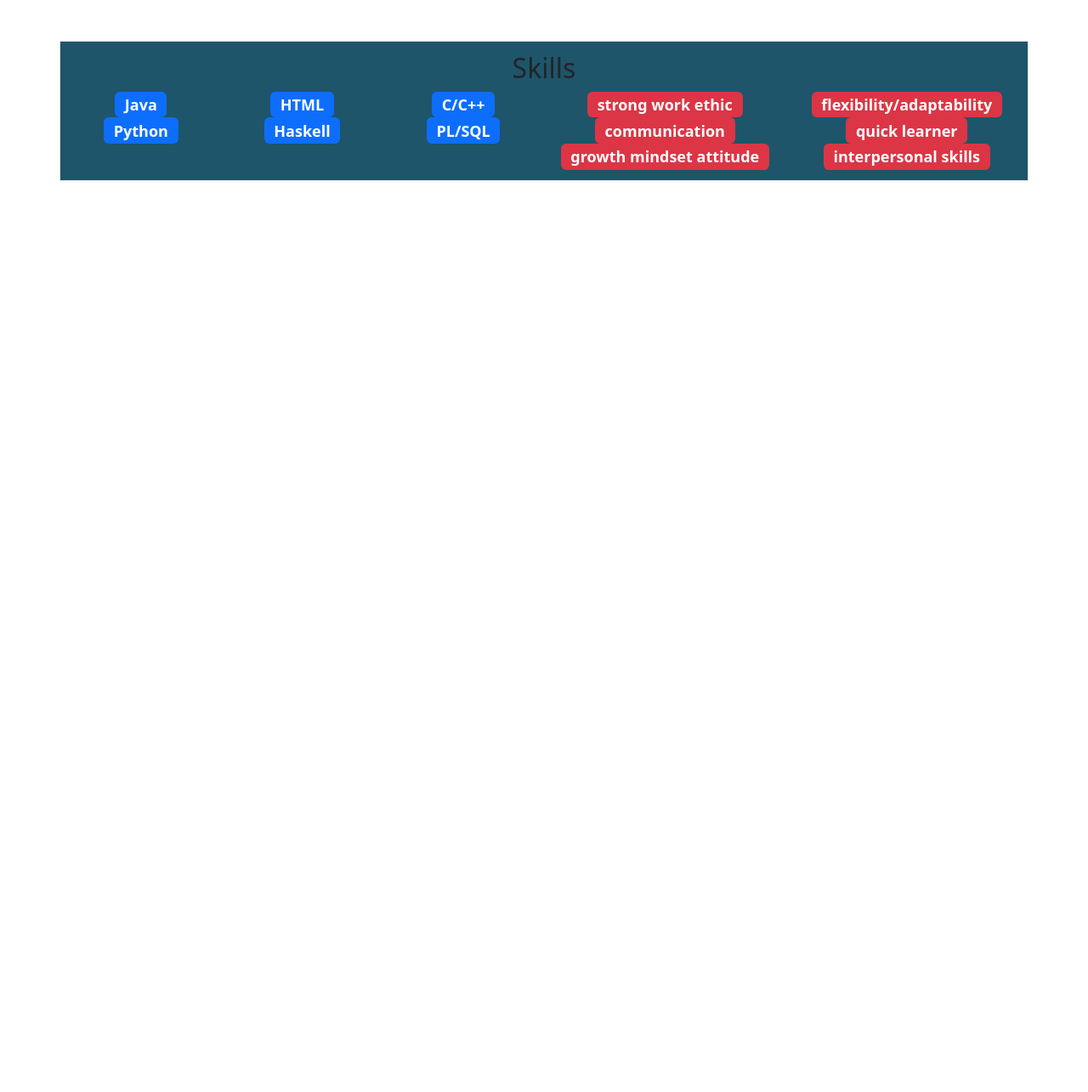
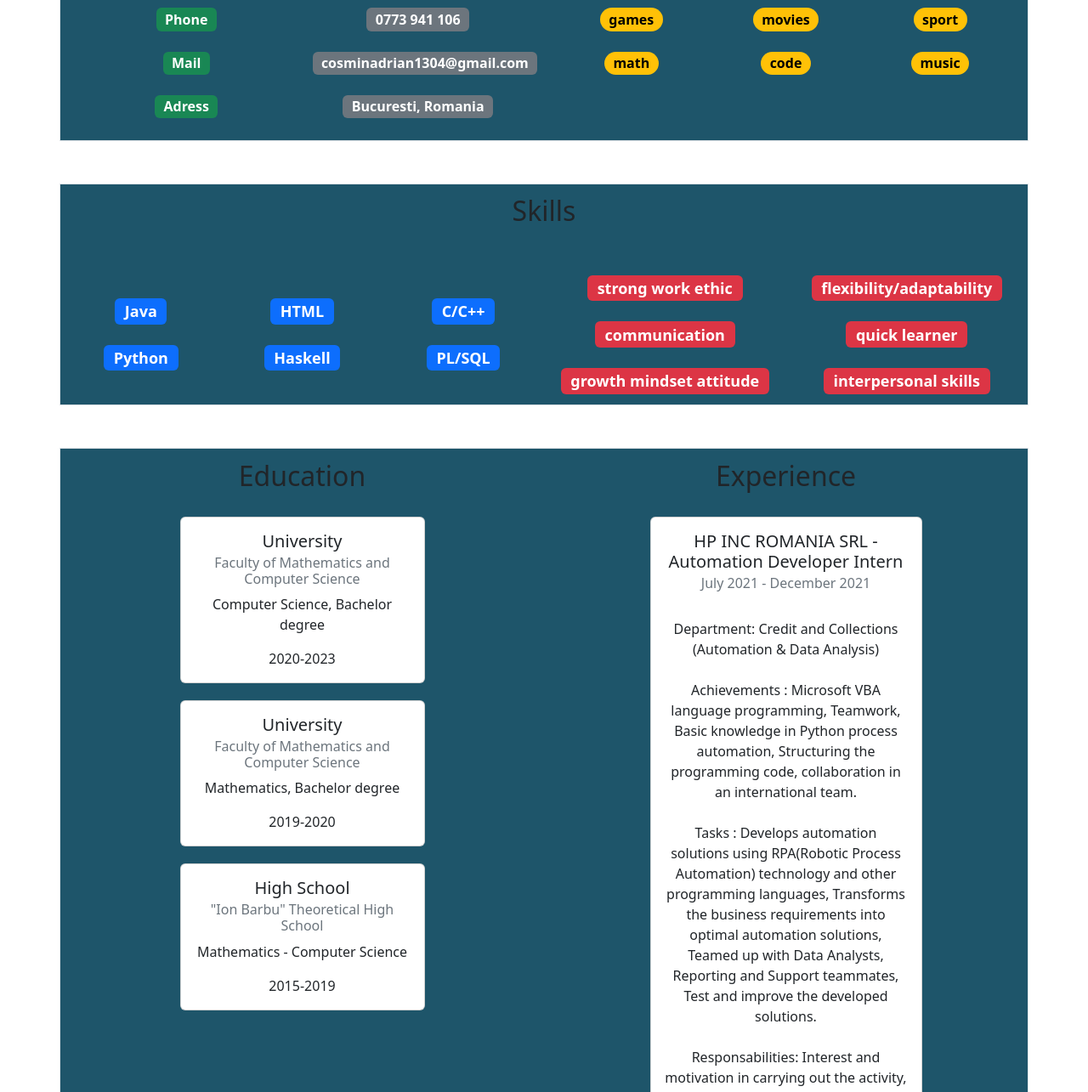
Before and after one commit to AdrianCosmin18/nedelcucosminadrian.github.io, a plain HTML site: page home.html in a window 1280 px wide. Shown: the part 673-1958 px from the top of the page at 85% size. Before the commit the page ends 886 px from the top, so only its background shows below. Drawn offline with nearby package versions, Linux system fonts and the light colour scheme.

Commit message:
refactoring code

```diff
--- a/home.html
+++ b/home.html
@@ -21,7 +21,7 @@
 
         <li class="nav-item">
             <button type="button" class="btn btn-primary"
-                style="background-color: #e8eaeb; border: #e8eaeb; color: black;">Home</button>
+                style="background-color: #B0E0E6; border: #e8eaeb; color: black;">Home</button>
         </li>
 
         <li class="nav-item">
@@ -67,7 +67,7 @@
     </div>
 
     <div class="container border"
-        style="display: flex; flex-direction: column; justify-content: center; align-items: center; background-color: #1e556a; padding-top: 2%;">
+        style="display: flex; flex-direction: column; justify-content: center; align-items: center; background-color: #1e556a; padding-top: 2%; padding-bottom: 2%;">
 
         <img class="infoIcon" src="./pictures/info.jpeg" alt="" style="width: 50px;">
 
@@ -83,27 +83,29 @@
             asperiores?</p>
 
         <!-- INCA DE LUCRAT AICI  -->
-        <div class="row">
+        <div class="row gy-5">
 
             <div class="col-md-6 col-12">
                 <div class="container text-center">
-                    <div class="row">
-                        <div class="col-sm-6"><span class="badge text-bg-success"
+                    <div class="row gy-4">
+                        <h2>Persoanl info</h2>
+
+                        <div class="col-lg-6"><span class="badge text-bg-success"
                                 style="font-size: medium;">Birthdate</span></div>
-                        <div class="col-sm-6"><span class="badge text-bg-secondary"
+                        <div class="col-lg-6"><span class="badge text-bg-secondary"
                                 style="font-size: medium;">18-12-1999</span></div>
-                        <div class="col-sm-6"><span class="badge text-bg-success"
+                        <div class="col-lg-6"><span class="badge text-bg-success"
                                 style="font-size: medium;">Phone</span></div>
-                        <div class="col-sm-6"><span class="badge text-bg-secondary" style="font-size: medium;">0773 941
+                        <div class="col-lg-6"><span class="badge text-bg-secondary" style="font-size: medium;">0773 941
                                 106</span></div>
-                        <div class="col-sm-6"><span class="badge text-bg-success" style="font-size: medium;">Mail</span>
+                        <div class="col-lg-6"><span class="badge text-bg-success" style="font-size: medium;">Mail</span>
                         </div>
-                        <div class="col-sm-6"><span class="badge text-bg-secondary"
+                        <div class="col-lg-6"><span class="badge text-bg-secondary"
                                 style="font-size: medium;">cosminadrian1304@gmail.com</span>
                         </div>
-                        <div class="col-sm-6"><span class="badge text-bg-success"
+                        <div class="col-lg-6"><span class="badge text-bg-success"
                                 style="font-size: medium;">Adress</span></div>
-                        <div class="col-sm-6"><span class="badge text-bg-secondary"
+                        <div class="col-lg-6"><span class="badge text-bg-secondary"
                                 style="font-size: medium;">Bucuresti, Romania</span>
                         </div>
                     </div>
@@ -111,17 +113,27 @@
                 </div>
             </div>
 
-            <div class="col-md-6 col-12">
+            <div class="col-md-6 col-12" style="display: flex; align-items: center; justify-content: center;">
                 <div class="container text-center">
-                    <div class="row">
-                        <div class="col-lg-4 col-sm-6">games</div>
-                        <div class="col-lg-4 col-sm-6">movies</div>
+                    <div class="row gy-4">
 
-                        <div class="col-lg-4 col-sm-6">sport</div>
-                        <div class="col-lg-4 col-sm-6">math</div>
+                        <h2>Hobbies</h2>
+                        <div class="col-lg-4 col-sm-6"><span class="badge rounded-pill text-bg-warning"
+                                style="font-size: medium;">games</span>
+                        </div>
 
-                        <div class="col-lg-4 col-sm-6">code</div>
-                        <div class="col-lg-4 col-sm-6">music</div>
+                        <div class="col-lg-4 col-sm-6"><span class="badge rounded-pill text-bg-warning"
+                                style="font-size: medium;">movies</span></div>
+
+                        <div class="col-lg-4 col-sm-6"><span class="badge rounded-pill text-bg-warning"
+                                style="font-size: medium;">sport</span></div>
+                        <div class="col-lg-4 col-sm-6"><span class="badge rounded-pill text-bg-warning"
+                                style="font-size: medium;">math</span></div>
+
+                        <div class="col-lg-4 col-sm-6"><span class="badge rounded-pill text-bg-warning"
+                                style="font-size: medium;">code</span></div>
+                        <div class="col-lg-4 col-sm-6"><span class="badge rounded-pill text-bg-warning"
+                                style="font-size: medium;">music</span></div>
                     </div>
                 </div>
             </div>
@@ -133,14 +145,14 @@
 
 
     <div class="container border" style="background-color: #1e556a; padding-top: 1%; padding-bottom: 1%;">
-        <div class="row">
+        <div class="row gy-5">
             <div class="col-md-12" style="text-align: center;">
                 <h2>Skills</h2>
             </div>
 
-            <div class="col-md-6 col-12">
+            <div class="col-md-6 col-12" style=" display: flex; align-items: center;">
 
-                <div class="row">
+                <div class="row gy-4">
 
                     <div class="col-md-4 col-sm-6" style="display: flex; justify-content: center;"><span
                             class="badge text-bg-primary" style="font-size: large;">Java</span>
@@ -167,7 +179,7 @@
 
             <div class="col-md-6 col-12">
 
-                <div class="row">
+                <div class="row gy-4">
                     <div class="col-xxl-4 col-xl-6" style="display: flex; justify-content: center;"><span
                             class="badge text-bg-danger" style="font-size: large;">strong
                             work
@@ -204,6 +216,89 @@
         </div>
     </div>
 
+    <div class="container border" style="background-color: #1e556a; padding-top: 1%; padding-bottom: 1%;">
+        <div class="row gy-5">
+
+            <div class="col-md-6"
+                style="text-align: center; display: flex; flex-direction: column; align-items: center; justify-content: flex-start; gap: 20px;">
+                <h2>Education</h2>
+
+
+                <div class=" card" style="width: 18rem;">
+                    <div class="card-body">
+                        <h5 class="card-title">University</h5>
+                        <h6 class="card-subtitle mb-2 text-muted">Faculty of Mathematics and Computer Science</h6>
+                        <p class="card-text">Computer Science, Bachelor degree</p>
+                        <p class="card-text">2020-2023</p>
+                    </div>
+                </div>
+
+                <div class=" card" style="width: 18rem;">
+                    <div class="card-body">
+                        <h5 class="card-title">University</h5>
+                        <h6 class="card-subtitle mb-2 text-muted">Faculty of Mathematics and Computer Science</h6>
+                        <p class="card-text">Mathematics, Bachelor degree</p>
+                        <p class="card-text">2019-2020</p>
+                    </div>
+                </div>
+
+                <div class=" card" style="width: 18rem;">
+                    <div class="card-body">
+                        <h5 class="card-title">High School</h5>
+                        <h6 class="card-subtitle mb-2 text-muted">"Ion Barbu" Theoretical High School</h6>
+                        <p class="card-text">Mathematics - Computer Science</p>
+                        <p class="card-text">2015-2019</p>
+                    </div>
+                </div>
+
+            </div>
+
+            <div class="col-md-6"
+                style="text-align: center; display: flex; flex-direction: column; align-items: center; justify-content: flex-start; gap: 20px;">
+                <h2>Experience</h2>
+
+                <div class=" card" style="width: 20rem;">
+                    <div class="card-body">
+                        <h5 class="card-title">HP INC ROMANIA SRL - Automation Developer Intern</h5>
+                        <h6 class="card-subtitle mb-2 text-muted">July 2021 - December 2021</h6>
+                        <p class="card-text"><br> Department: Credit and Collections (Automation & Data Analysis)
+                            <br><br>
+                            Achievements : Microsoft VBA language programming, Teamwork, Basic knowledge in Python
+                            process
+                            automation, Structuring the programming code, collaboration in an international team.
+                            <br><br>
+                            Tasks : Develops automation solutions using RPA(Robotic Process Automation) technology and
+                            other
+                            programming languages, Transforms the business requirements into optimal automation
+                            solutions,
+                            Teamed up with Data Analysts, Reporting and Support teammates, Test and improve the
+                            developed
+                            solutions. <br><br>
+                            Responsabilities: Interest and motivation in carrying out the activity, Demonstrated ability
+                            to
+                            solve problems, Ability to adapt to situations encountered, Efficiency in verbal
+                            communication.
+                            <br>
+                        </p>
+                    </div>
+                </div>
+
+                <div class=" card" style="width: 20rem;">
+                    <div class="card-body">
+                        <h5 class="card-title">Sportisimo - Commercial Consultant</h5>
+                        <h6 class="card-subtitle mb-2 text-muted">July 2020 - September 2020</h6>
+                        <p class="card-text"><br> <strong>Professional Development:</strong><br>
+                            -Ability to communicate easily with customers <br>
+                            -Ability to team up with colleagues <br>
+                            -Responsible with the cash register</p>
+                    </div>
+                </div>
+
+            </div>
+
+        </div>
+    </div>
+
     <script src="https://cdn.jsdelivr.net/npm/bootstrap@5.2.1/dist/js/bootstrap.bundle.min.js"
         integrity="sha384-u1OknCvxWvY5kfmNBILK2hRnQC3Pr17a+RTT6rIHI7NnikvbZlHgTPOOmMi466C8" crossorigin="anonymous">
         </script>
```
